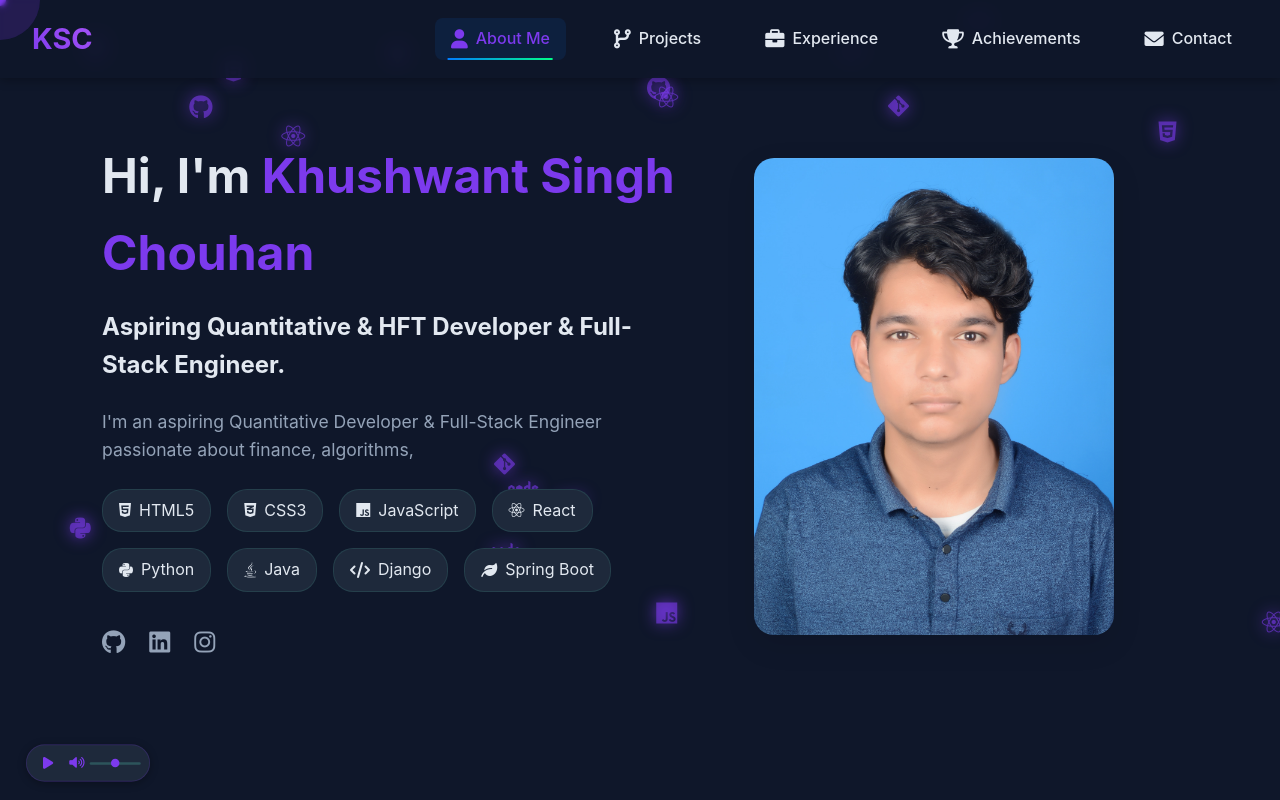
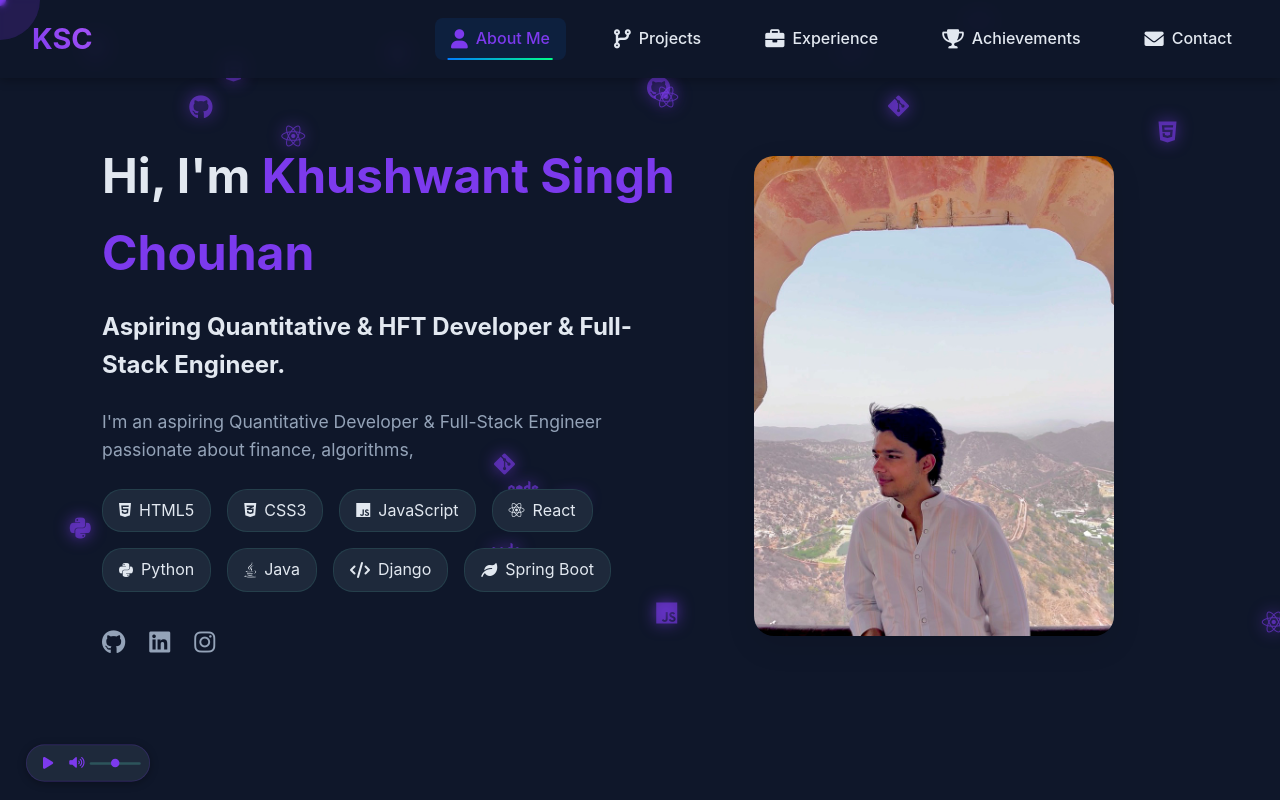
Before and after one commit to alphakhush2201/Portfolio, a plain HTML site: page index.html in a window 1280 px wide. Shown: the top 800 px of the page. Drawn offline with nearby package versions, Linux system fonts and the light colour scheme.

Commit message:
changed the profile photo

```diff
--- a/index.html
+++ b/index.html
@@ -83,7 +83,7 @@ I thrive on solving complex problems and am always looking for new challenges to
                         </div>
                     </div>
                     <div class="profile-image" data-aos="fade-left">
-                        <img src="DSC_1463.JPG" alt="Khushwant Singh Chouhan">
+                        <img src="profile.jpeg" alt="Khushwant Singh Chouhan">
                     </div>
                 </div>
             </div>
```
Also changed, not shown: profile.jpeg (added).
